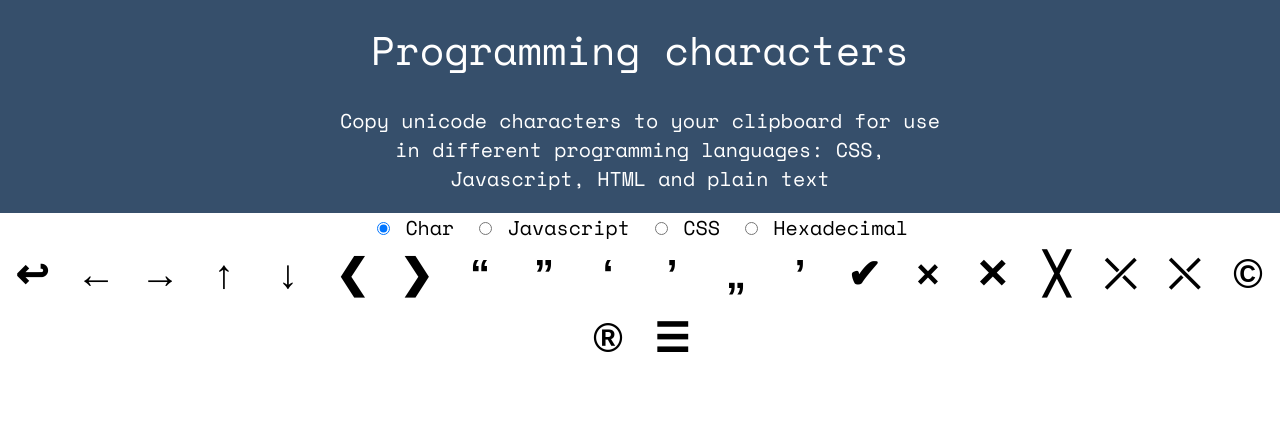
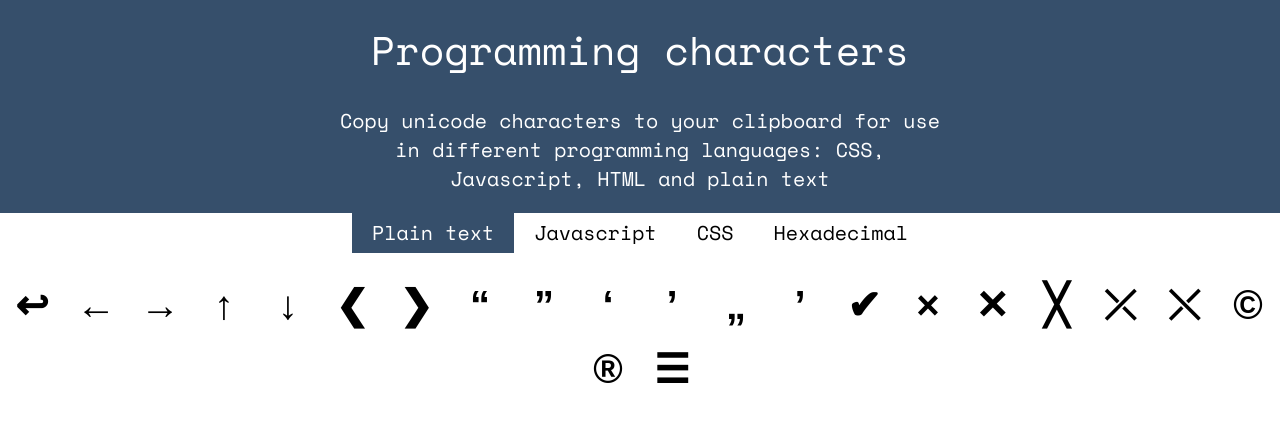
Before and after one commit to mrmartineau/programmers-clipboard, a React (Create React App) app: page / in a window 1280 px wide. Shown: the top 422 px of the page. Built offline with nearby package versions, Linux system fonts and the light colour scheme.

Commit message:
improve interface of `OutputChooser`

```diff
--- a/src/OutputChooser.css
+++ b/src/OutputChooser.css
@@ -1,4 +1,29 @@
-.OutputChooser {}
+.OutputChooser {
+	margin-bottom: 20px;
+	/*background-color: #f1f1f1;*/
+}
+
 .OutputChooser-label {
-	margin: 0 10px;
+	margin: 0;
+	/*background-color: #f1f1f1;*/
+    display: inline-block;
+    padding: 0.5em 1em;
+    line-height: 1;
+    cursor: pointer;
+    transition: all 200ms ease-in-out;
 }
+
+.OutputChooser-label:hover,
+.OutputChooser-label.is-active {
+	background-color: #364f6b;
+	color: #fff;
+}
+
+/*.OutputChooser-label:hover {
+	background-color: rgba(54, 79, 107, .7);
+	color: #fff;
+}*/
+
+.OutputChooser-label input {
+	display: none;
+}
--- a/src/OutputChooser.js
+++ b/src/OutputChooser.js
@@ -14,7 +14,7 @@ class OutputChooser extends Component {
 	render() {
 
 		const inputs = [
-			["Char", "char"],
+			["Plain text", "char"],
 			["Javascript", "javascript"],
 			["CSS", "css"],
 			["Hexadecimal", "hexadecimal-ncr"],
@@ -24,7 +24,7 @@ class OutputChooser extends Component {
 			<div className="OutputChooser">
 				{
 					inputs.map(([text, value], i) => (
-						<label className="OutputChooser-label" key={ i }>
+						<label className={`OutputChooser-label ${this.props.choice === value ? "is-active" : ""}`} key={ i }>
 							<input type="radio" name="output" value={value}
 								onChange={this.handleChange}
 								checked={this.props.choice === value}
```
